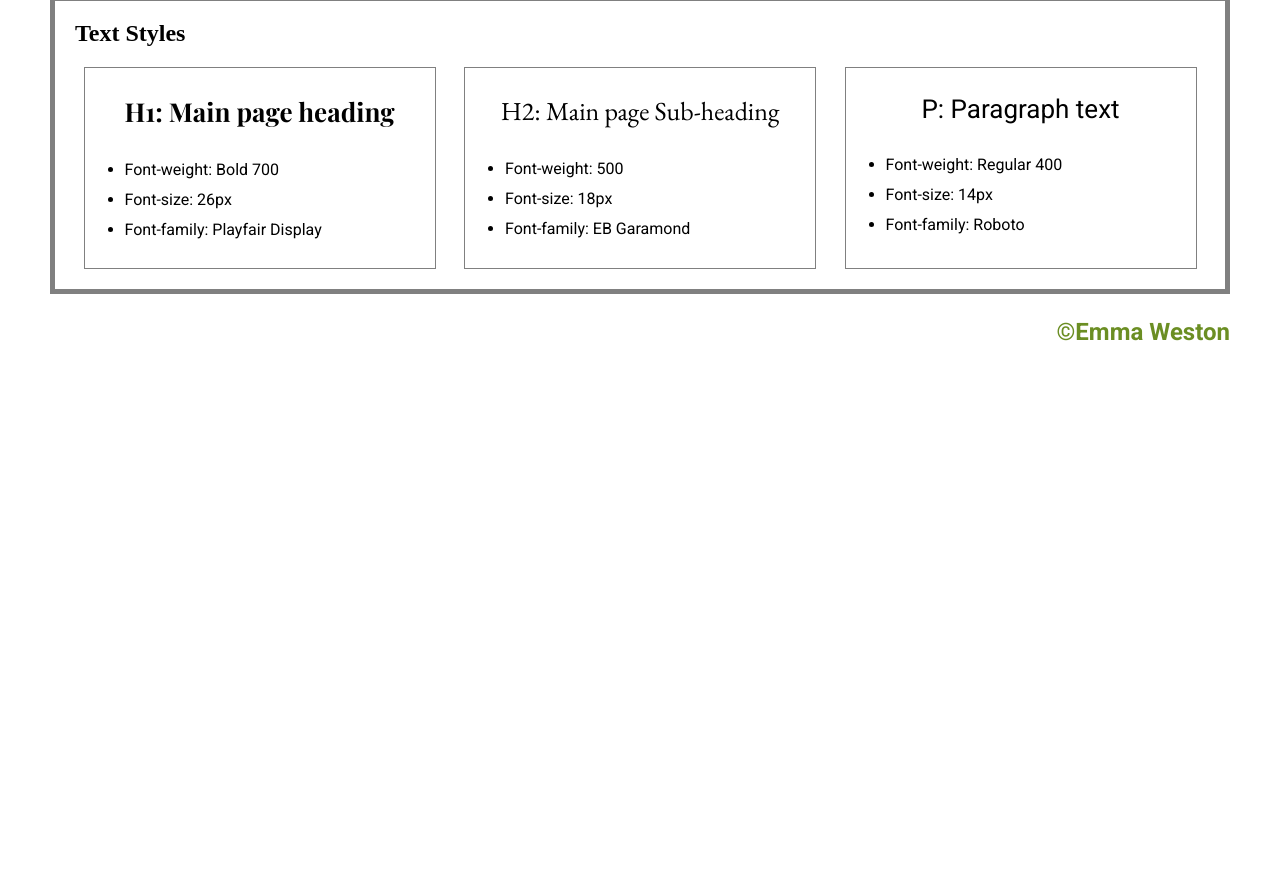
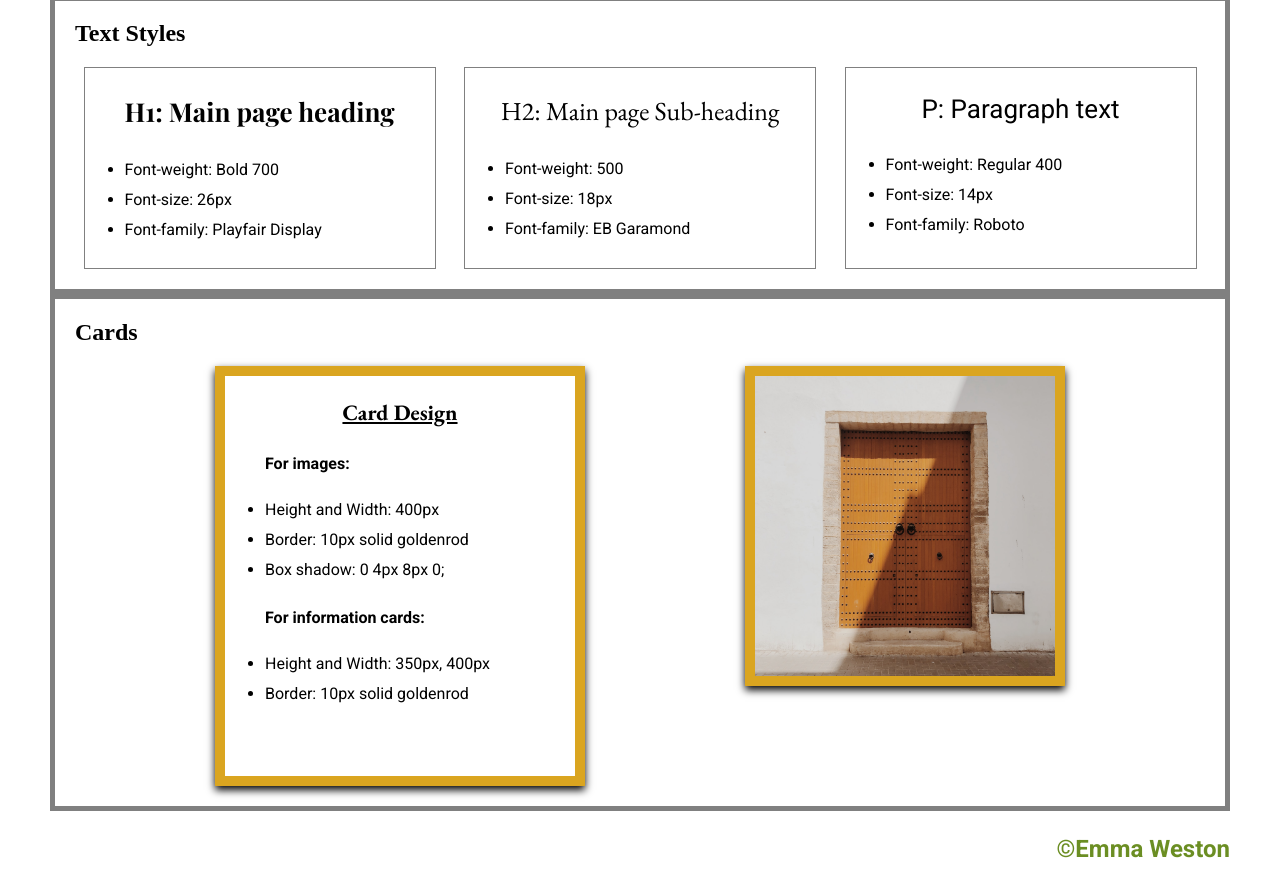
Before and after one commit to Em-Weston/Website-Design-System, a plain HTML site: page index.html in a window 1280 px wide. Shown: the part 2227-3114 px from the top of the page. Before the commit the page ends 2597 px from the top, so only its background shows below. Drawn offline with nearby package versions, Linux system fonts and the light colour scheme; a web font is replaced by a local one.

Commit message:
Adding a new section on cards

```diff
--- a/index.html
+++ b/index.html
@@ -134,6 +134,36 @@
 
                     </div>
                     </div>
+                    <div class='container'>
+                        <h2>Cards</h2>
+                        <div class='color-container'>
+
+                            <div class='cards-panel'>
+                                <div class='border'>
+                                <p class='card-name'>Card Design</p>
+                                </div>
+                                <ul>
+                                    <p class='Roboto text-dets bold'>For images:</p>
+                                    <li class='Roboto text-dets'>Height and Width: 400px</li>
+                                    <li class='Roboto text-dets'>Border: 10px solid goldenrod</li>
+                                    <li class='Roboto text-dets'>Box shadow: 0 4px 8px 0; </li>
+                                </ul>
+
+                                <ul>
+                                    <p class='Roboto text-dets bold'>For information cards:</p>
+                                    <li class='Roboto text-dets'>Height and Width: 350px, 400px</li>
+                                    <li class='Roboto text-dets'>Border: 10px solid goldenrod</li>
+                                </ul>
+                            </div>
+                            <div class='cards-panel2'>
+                                <img src='hannah-busing-8.jpg' alt='beautful door' width='300px' height='300px'>
+                            </div>
+
+
+
+
+                        </div>
+                        </div>
         </main>
         <footer>
             <p class='copy-foot Roboto'>&copyEmma Weston</p>
--- a/style.css
+++ b/style.css
@@ -158,6 +158,37 @@ font-family: 'EB Garamond', serif;
     font-weight: bold;
     text-align: right;
 }
+
+.cards-panel {
+    border: 10px solid goldenrod;
+    /* border-radius: 5%; */
+    font-family: 'EB Garamond';
+    font-size: 18px;
+    width: 350px;
+    height: 400px;
+    box-shadow: 0 4px 8px 0;
+    /* transition: 0.3s;
+}
+.border{
+    border-bottom: 10px solid goldenrod;
+    /* border-radius: 5%; */
+    /* background-color: sandybrown; */
+}
+
+.card-name {
+    text-align: center;
+    font-weight: bold;
+    text-decoration: underline;
+    font-size: 22px;
+}
+
+.cards-panel2 {
+    border-radius: 0;
+    border: 10px solid goldenrod;
+    width: 300px;
+    height: 300px;
+    box-shadow: 0 4px 8px 0;
+}
 /*
 .hide,
 .bold-hide {
```
Also changed, not shown: hannah-busing-8.jpg (added).
